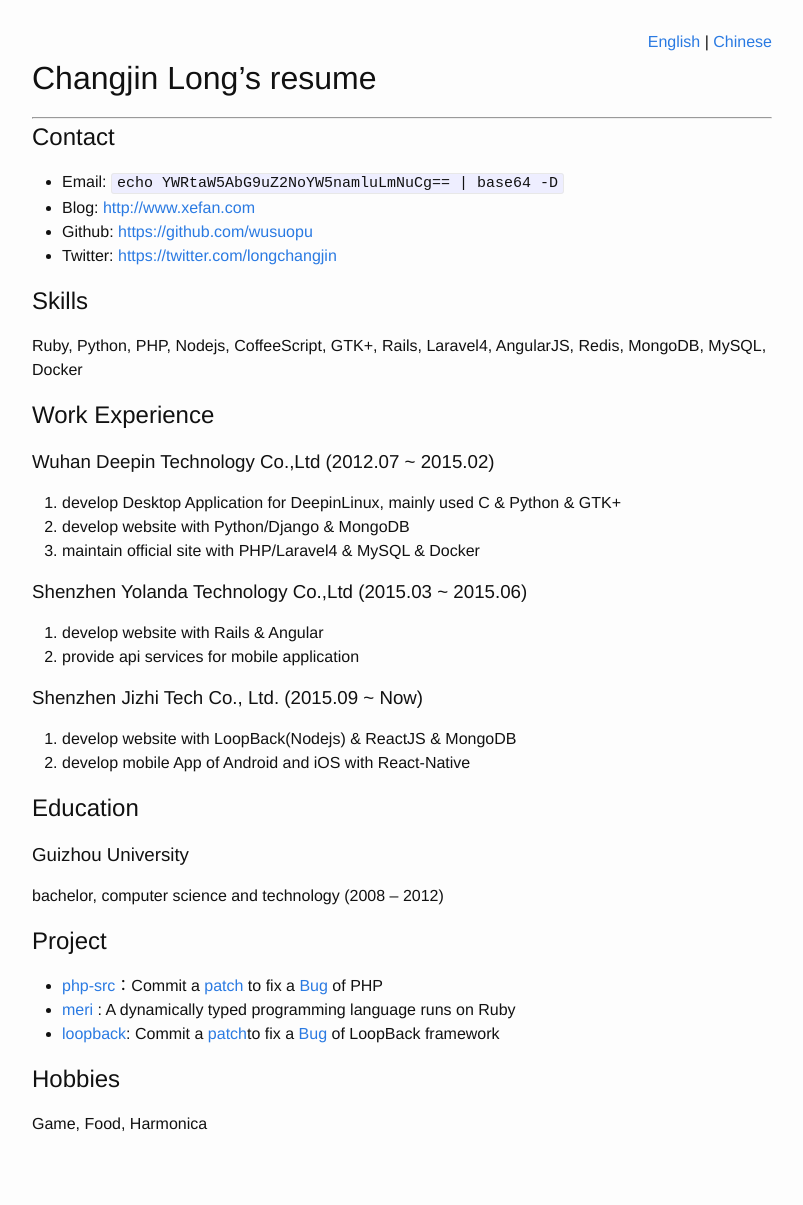
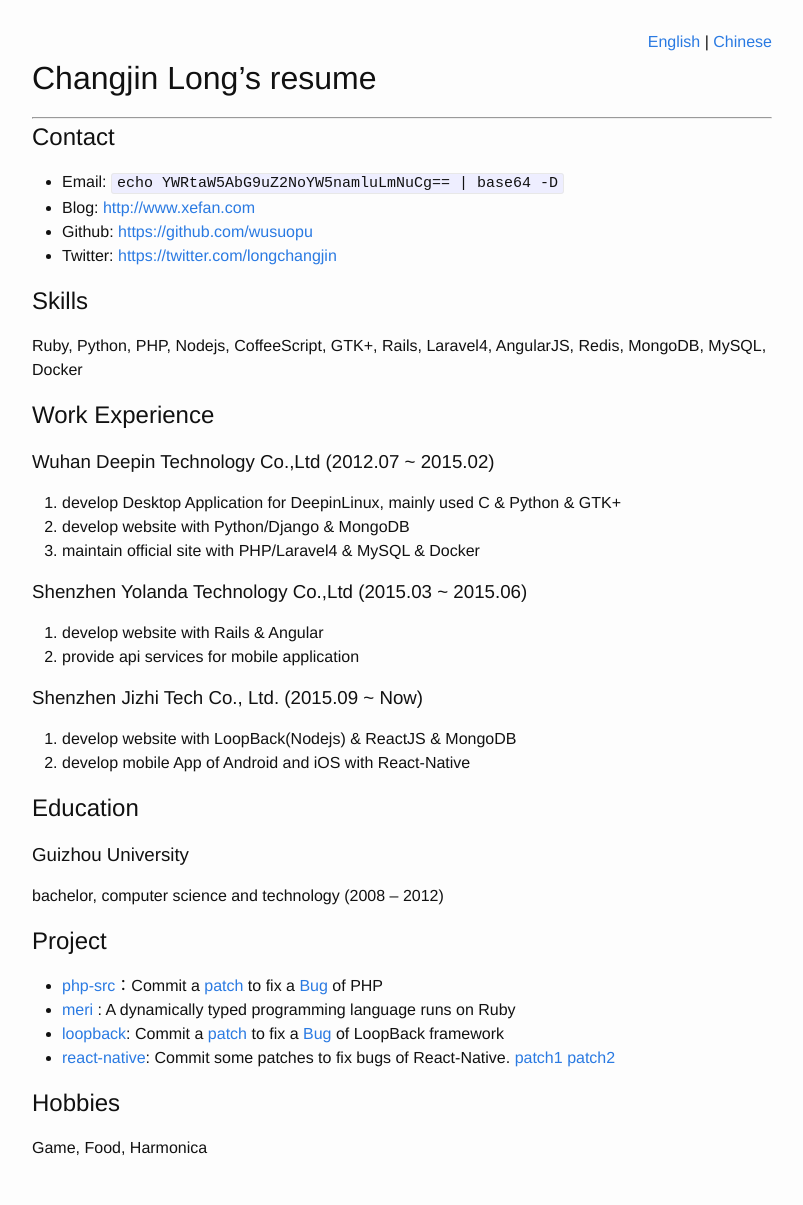
Before and after one commit to wusuopu/myown-resume, a Jekyll site: the page built from index.md, in a window 1280 px wide. Shown: the whole page, without its empty margins (238-1041 px from the left). Built offline with Jekyll 4.4.1, drawn with Linux system fonts in a browser that asks for light colours; before the commit the page ends 1181 px from its top, so only the background shows below that.

Commit message:
Update resume

```diff
--- a/index.md
+++ b/index.md
@@ -46,7 +46,8 @@ Ruby, Python, PHP, Nodejs, CoffeeScript, GTK+, Rails, Laravel4, AngularJS, Redis
 ## Project
 - [php-src](https://github.com/php/php-src)：Commit a [patch](http://git.php.net/?p=php-src.git;a=commit;h=72976e2497f963b7f203443f9881d52e0ff97962) to fix a [Bug](https://bugs.php.net/bug.php?id=66606) of PHP
 - [meri](https://github.com/wusuopu/meri) : A dynamically typed programming language runs on Ruby
-- [loopback](https://github.com/strongloop/loopback): Commit a [patch](https://github.com/strongloop/loopback/commit/14e6ec554a735fb75e4340b5af26f9618c4df315)to fix a [Bug](https://github.com/strongloop/loopback/issues/1689) of LoopBack framework
+- [loopback](https://github.com/strongloop/loopback): Commit a [patch](https://github.com/strongloop/loopback/commit/14e6ec554a735fb75e4340b5af26f9618c4df315) to fix a [Bug](https://github.com/strongloop/loopback/issues/1689) of LoopBack framework
+- [react-native](https://github.com/facebook/react-native): Commit some patches to fix bugs of React-Native. [patch1](https://github.com/facebook/react-native/commit/97741af8b99ea8e443d41b80c4d9a8fd843a96ab) [patch2](https://github.com/facebook/react-native/commit/97b8a57bdbbf462aaef807991eea22665f0662c9)
 
 
 ## Hobbies
```
Also changed, not shown: index.zh-CN.md (+1 -0 lines).
